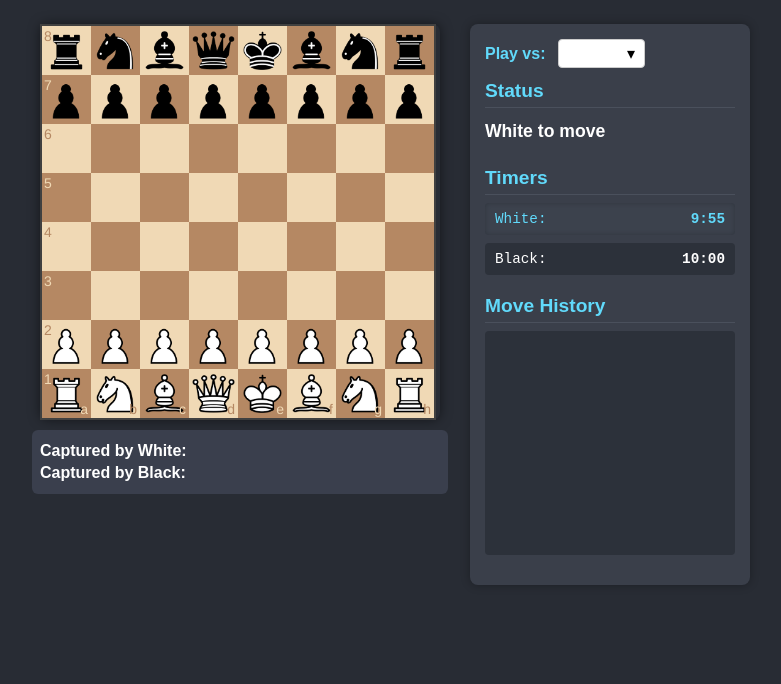
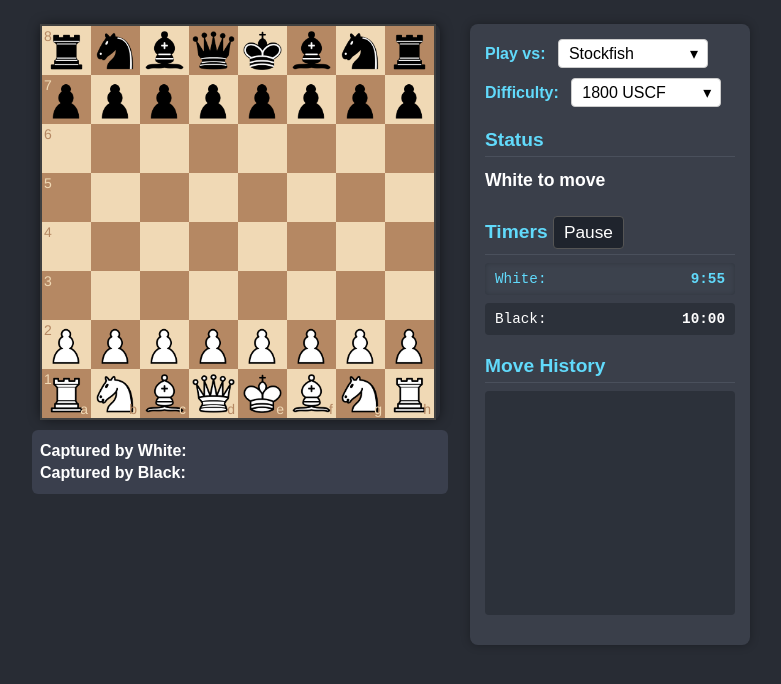
Before and after one commit to sounny/damianchess, a plain HTML site: page index.html in a window 1280 px wide. Shown: the part 88-772 px from the top of the page, without its empty margins (245-1026 px from the left). Drawn offline with nearby package versions, Linux system fonts and the light colour scheme.

Commit message:
Enhance dropdown styles for better visibility and alignment; add pause button functionality

```diff
--- a/css/style.css
+++ b/css/style.css
@@ -146,16 +146,19 @@
 .select-wrapper {
   position: relative;
   display: inline-block;
+  margin-bottom: 10px; /* Add spacing between dropdowns */
 }
 
 .select-wrapper select {
   appearance: none;
-  padding: 6px 28px 6px 10px;
+  padding: 5px 3em 5px 10px; /* give extra room on the right so text can’t live under the arrow */
+  box-sizing: border-box; /* make padding count toward that width */
   border-radius: 4px;
   border: 1px solid #555;
   background: #282c34;
-  color: #fff;
+  color: #000; /* black text for visibility */
   font-size: 0.9em;
+  width: 110%; /* makes the select 10% wider */
 }
 
 /* chevron arrow */
@@ -190,16 +193,19 @@
 .select-wrapper {
   position: relative;
   display: inline-block;
+  margin-bottom: 10px; /* Add spacing between dropdowns */
 }
 
 .select-wrapper select {
   appearance: none;
   background: #1f242d;    /* dark to match side panel */
   border: 1px solid #555;
-  color: #fff;
-  padding: 6px 28px 6px 10px;
+  color: #000; /* black text for visibility */
+  padding: 5px 3em 5px 10px; /* give extra room on the right so text can’t live under the arrow */
+  box-sizing: border-box; /* make padding count toward that width */
   border-radius: 4px;
   font-size: 0.9em;
+  width: 110%; /* makes the select 10% wider */
 }
 
 .select-wrapper .chevron {
@@ -209,6 +215,23 @@
   transform: translateY(-50%);
   pointer-events: none;
   color: #aaa;
+}
+
+/* Pause button */
+#pause-button {
+  appearance: none;
+  background: #1f242d; /* Match dropdown menu style */
+  border: 1px solid #555;
+  color: #fff;
+  padding: 5px 10px;
+  font-size: 0.9em;
+  border-radius: 4px;
+  cursor: pointer;
+  transition: background-color 0.3s ease;
+}
+
+#pause-button:hover {
+  background: #282c34; /* Slightly lighter on hover */
 }
 
 /* Responsive adjustments */
--- a/index.html
+++ b/index.html
@@ -26,6 +26,7 @@
     .select-wrapper {
       position: relative;
       display: inline-block;
+      width: 150px; /* Ensure consistent width for alignment */
     }
     .select-wrapper select {
       appearance: none;
@@ -36,6 +37,8 @@
       padding: 5px 10px;
       font-size: 1em;
       border-radius: 4px;
+      width: 100%; /* Match the width of the wrapper */
+      box-sizing: border-box; /* Include padding in width calculation */
     }
     .select-wrapper .chevron {
       position: absolute;
@@ -76,7 +79,17 @@
         <div class="select-wrapper">
           <select id="opponent-select">
             <option value="human">Human</option>
-            <option value="stockfish">Stockfish</option>
+            <option value="stockfish" selected>Stockfish</option>
+          </select>
+          <span class="chevron">▾</span>
+        </div>
+
+        <label for="difficulty-select">Difficulty:</label>
+        <div class="select-wrapper">
+          <select id="difficulty-select">
+            <option value="easy">1200 USCF</option>
+            <option value="medium" selected>1800 USCF</option>
+            <option value="hard">2200+ USCF</option>
           </select>
           <span class="chevron">▾</span>
         </div>
@@ -88,9 +101,13 @@
       </div>
 
       <div id="timer-panel">
-        <h2>Timers</h2>
+        <h2>Timers <button id="pause-button">Pause</button></h2>
         <div class="timer" id="white-timer">White: <span>10:00</span></div>
         <div class="timer" id="black-timer">Black: <span>10:00</span></div>
+      </div>
+
+      <div id="pause-panel">
+        <!-- Removed the slider bar for pausing the timer -->
       </div>
 
       <div id="history-panel">
--- a/js/script.js
+++ b/js/script.js
@@ -8,6 +8,12 @@ let blackTime = 600;
 let activeTimer = null;
 let timerInterval = null;
 let opponentSelect = null;
+const difficultySelect = document.getElementById('difficulty-select');
+const difficultyLevels = {
+  easy: 5,
+  medium: 15,
+  hard: 25
+};
 
 // Initialize the board and UI
 function initializeBoard() {
@@ -28,6 +34,28 @@ function initializeBoard() {
   updateTimerDisplay();
   startTimer();
   window.addEventListener('resize', board.resize);
+
+  const pauseSlider = document.getElementById('pause-slider');
+
+  pauseSlider.addEventListener('input', () => {
+    if (pauseSlider.value === '1') {
+      stopTimer(); // Pause the timer
+    } else {
+      startTimer(); // Resume the timer
+    }
+  });
+
+  const pauseButton = document.getElementById('pause-button');
+
+  pauseButton.addEventListener('click', () => {
+    if (timerInterval) {
+      stopTimer(); // Pause the timer
+      pauseButton.textContent = 'Resume';
+    } else {
+      startTimer(); // Resume the timer
+      pauseButton.textContent = 'Pause';
+    }
+  });
 }
 
 // Prevent illegal drags
@@ -87,7 +115,8 @@ function onSnapEnd() {
 // Ask the Stockfish REST API for a move
 async function requestStockfishMove() {
   const fen = game.fen();
-  const url = `https://stockfish.online/api/s/v2.php?fen=${encodeURIComponent(fen)}&depth=15`;
+  const depth = difficultyLevels[difficultySelect.value] || 15; // Default to medium if not set
+  const url = `https://stockfish.online/api/s/v2.php?fen=${encodeURIComponent(fen)}&depth=${depth}`;
 
   try {
     const resp = await fetch(url);
@@ -100,15 +129,12 @@ async function requestStockfishMove() {
       const to   = uci.slice(2, 4);
       const promotion = uci.length > 4 ? uci[4] : 'q';
 
-      // Make the engine move
       const engineMove = game.move({ from, to, promotion });
       if (engineMove) {
-        // --- NEW: track captures from Stockfish ---
         if (engineMove.captured) {
-          // engineMove.color is who just moved ('b')
           const capColor = engineMove.color === 'w' ? 'b' : 'w';
           const capPiece = engineMove.captured.toUpperCase();
-          const code = capColor + capPiece;  // e.g. 'bP' for a black pawn
+          const code = capColor + capPiece;
 
           if (engineMove.color === 'w') {
             capturedByWhite.push(code);
@@ -116,13 +142,12 @@ async function requestStockfishMove() {
             capturedByBlack.push(code);
           }
         }
-        // -----------------------------------------
 
         moveHistory.push(engineMove);
         board.position(game.fen());
         updateStatus();
         updateMoveHistory();
-        updateCaptured();  // re-render the captured panel
+        updateCaptured();
       }
     } else {
       console.error('Stockfish error:', data.data);
```
